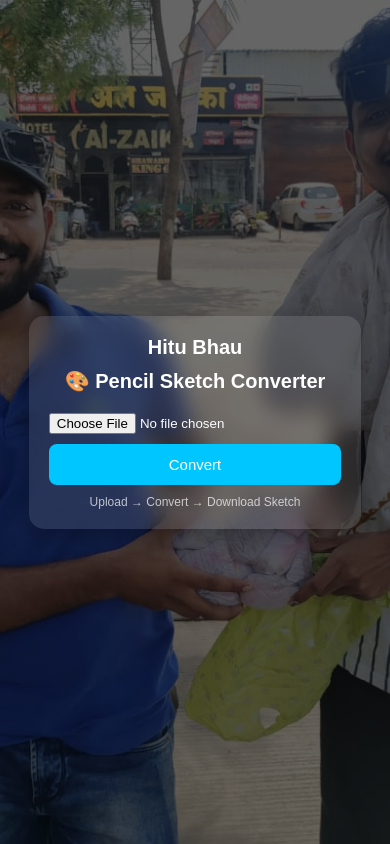
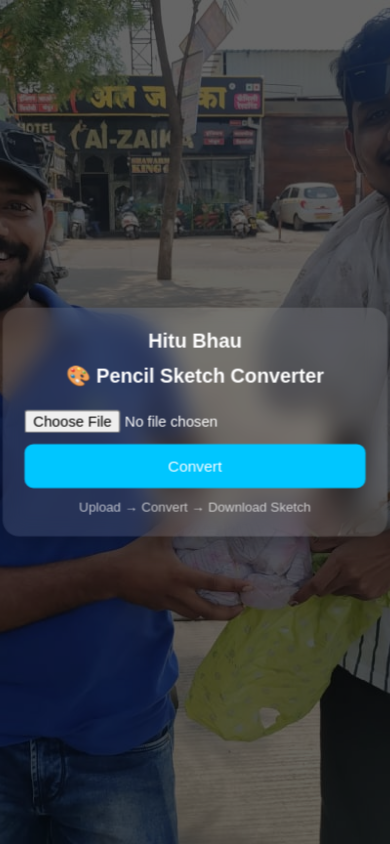
Before and after one commit to Hitanshu-m/pencil-sketch-converter, a Flask app: page / in a window 390 px wide. Run offline with Flask 3, Linux system fonts and the light colour scheme.

Commit message:
css updated

```diff
--- a/static/style.css
+++ b/static/style.css
@@ -25,15 +25,15 @@ body {
     background: rgba(0,0,0,0.6);
 }
 
-/* MAIN BOX */
+/* MAIN CARD (same shape) */
 .container {
     position: relative;
     z-index: 1;
 
     width: 100%;
-    max-width: 520px;   /* 👈 BIGGER BOX */
+    max-width: 400px;
 
-    padding: 25px;
+    padding: 20px;
     text-align: center;
 
     background: rgba(255,255,255,0.1);
@@ -41,13 +41,15 @@ body {
 
     border-radius: 15px;
     box-shadow: 0 8px 25px rgba(0,0,0,0.3);
+
+    transition: transform 0.3s ease;
 }
 
 /* HEADINGS */
 h1 {
     color: white;
     margin-bottom: 10px;
-    font-size: 22px;
+    font-size: 20px;
 }
 
 h3 {
@@ -108,20 +110,19 @@ img {
     opacity: 0.7;
 }
 
-/* 📱 MOBILE FIX */
+/* 📱 MOBILE ZOOM EFFECT */
 @media (max-width: 600px) {
 
     .container {
-        width: 95%;     /* 👈 FULL SCREEN FEEL */
-        max-width: none;
-        padding: 20px;
+        transform: scale(1.1);   /* 👈 ZOOM EFFECT */
+        transform-origin: center;
     }
 
     h1 {
-        font-size: 20px;
+        font-size: 18px;
     }
 
     button {
-        font-size: 15px;
+        font-size: 14px;
     }
 }
```
